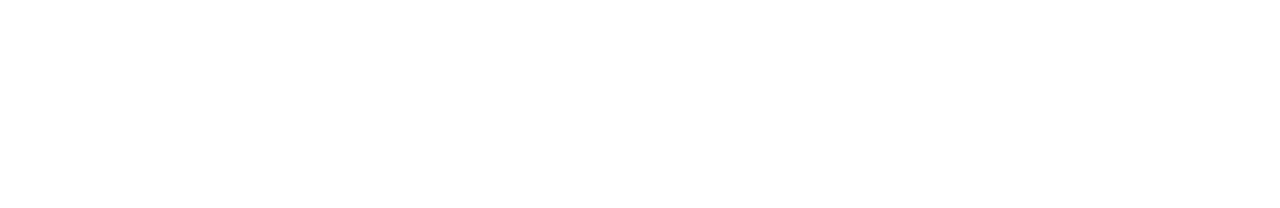
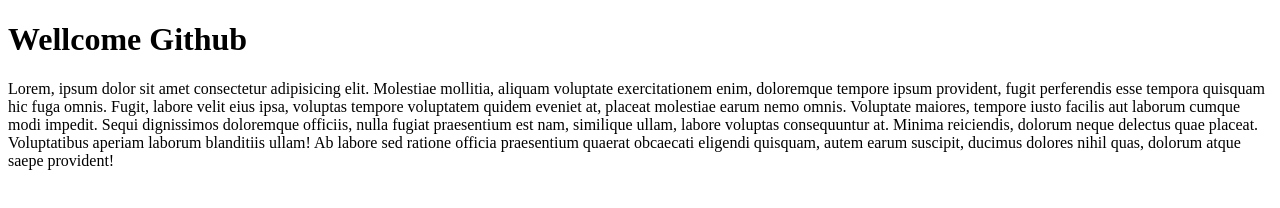
Before and after one commit to JobaerAbdi/my-first-repo, a plain HTML site: page index.html in a window 1280 px wide. Drawn offline with Linux system fonts and the light colour scheme.

Commit message:
added header

```diff
--- a/index.html
+++ b/index.html
@@ -7,6 +7,7 @@
     <title>My First Github Repo</title>
 </head>
 <body>
-
+    <h1>Wellcome Github</h1>
+    <P>Lorem, ipsum dolor sit amet consectetur adipisicing elit. Molestiae mollitia, aliquam voluptate exercitationem enim, doloremque tempore ipsum provident, fugit perferendis esse tempora quisquam hic fuga omnis. Fugit, labore velit eius ipsa, voluptas tempore voluptatem quidem eveniet at, placeat molestiae earum nemo omnis. Voluptate maiores, tempore iusto facilis aut laborum cumque modi impedit. Sequi dignissimos doloremque officiis, nulla fugiat praesentium est nam, similique ullam, labore voluptas consequuntur at. Minima reiciendis, dolorum neque delectus quae placeat. Voluptatibus aperiam laborum blanditiis ullam! Ab labore sed ratione officia praesentium quaerat obcaecati eligendi quisquam, autem earum suscipit, ducimus dolores nihil quas, dolorum atque saepe provident!</P>
 </body>
 </html>
```
